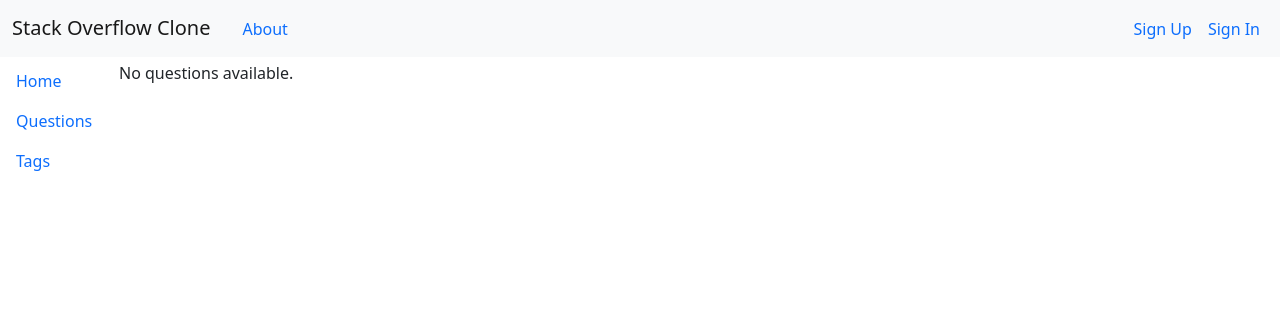
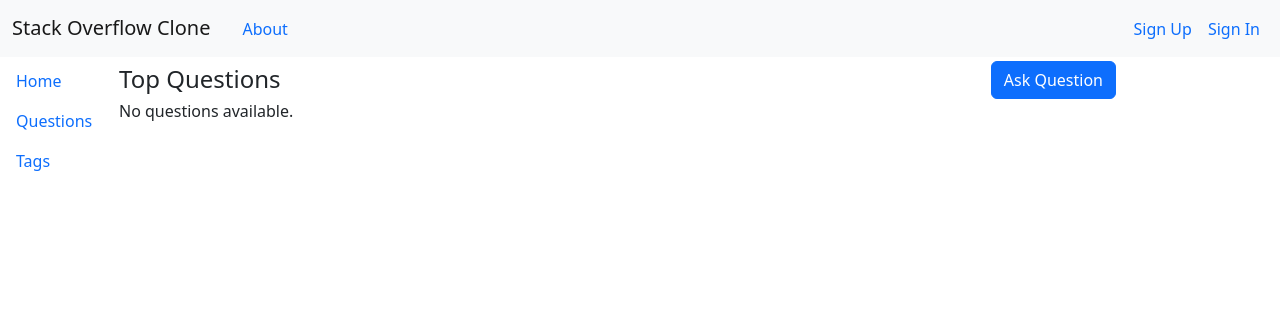
Before and after one commit to valed-dm/soclone, a Django app: page /questions/ in a window 1280 px wide. Shown: the top 317 px of the page. Run offline with Django 4.2, Linux system fonts and the light colour scheme; data that the repository does not hold is empty; parts of the project's set-up code (start-up, migrations or seed data) failed here and were passed over; some libraries are stand-ins or nearby versions.

Commit message:
"Top Questions" title, "Ask Question" button added to main questions page

```diff
--- a/soclone/templates/questions/questions.html
+++ b/soclone/templates/questions/questions.html
@@ -5,6 +5,10 @@
 
 {% block content %}
   <div class="mx-auto">
+    <div class="d-flex justify-content-between">
+      <span class="fs-4">Top Questions</span>
+      <button type="button" class="btn btn-primary">Ask Question</button>
+    </div>
     {% if questions_list %}
       {% for question in questions_list %}
         <div class="border border-1 border-primary m-2">
```
Also changed, not shown: 1 other file.
